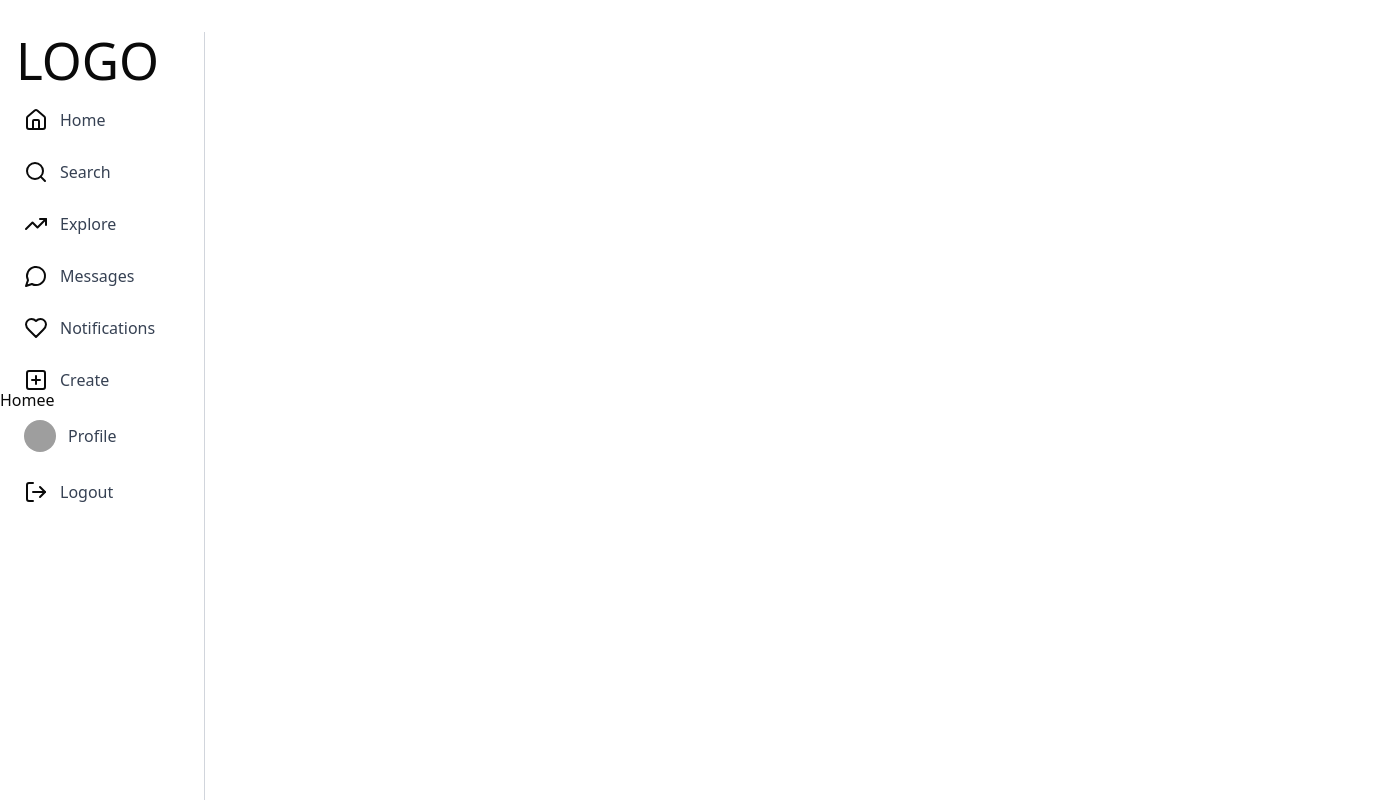
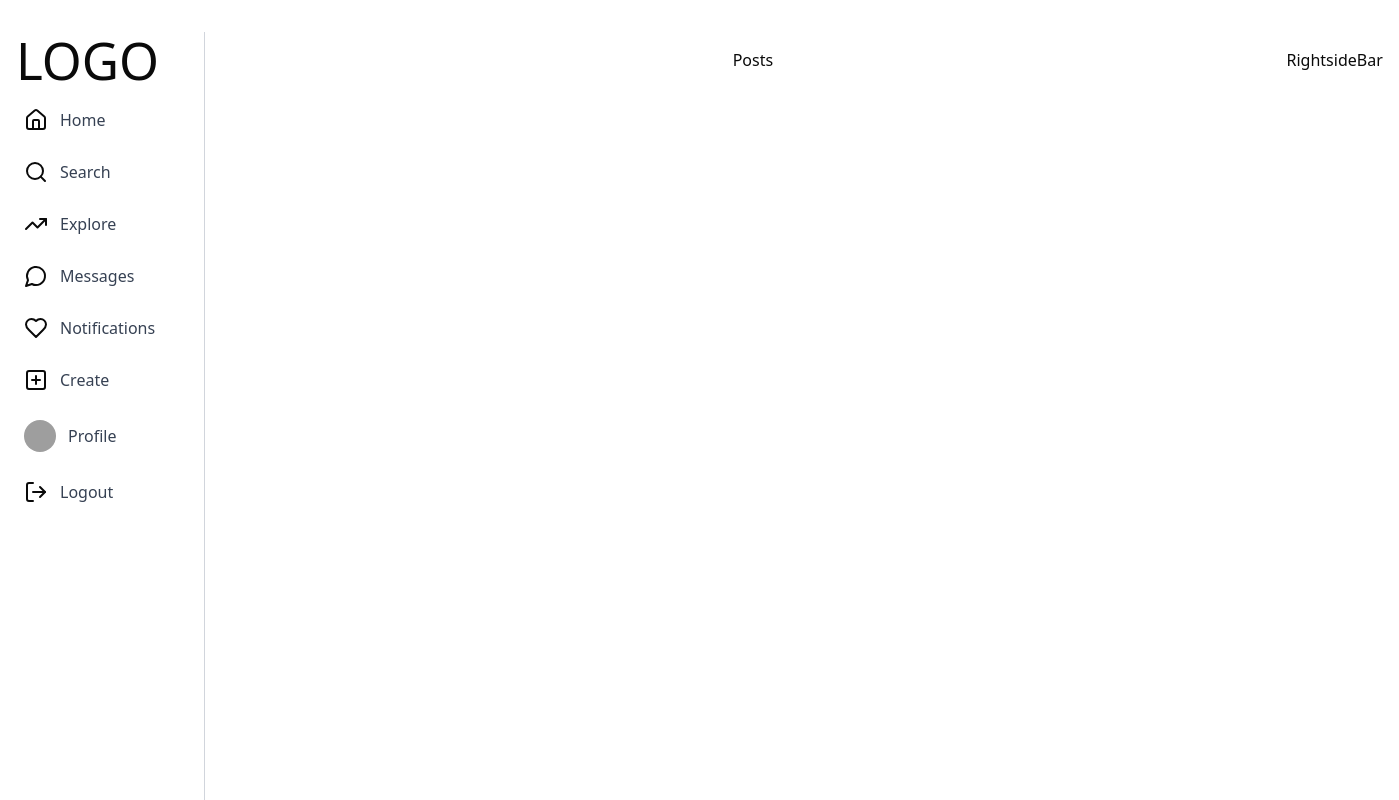
Before and after one commit to TarunVermaaa/SocialMedia, a React (Vite) app in the folder frontend/: page / in a window 1280 px wide. Shown: the whole page, 1399 px wide, since content can reach past the window. Built offline with nearby package versions, Linux system fonts and the light colour scheme; grey boxes are pictures that could not be loaded.

Commit message:
UIChanges

```diff
--- /dev/null
+++ b/frontend/src/components/Feed.jsx
@@ -0,0 +1,12 @@
+import React from "react";
+import Posts from "./Posts";
+
+const Feed = () => {
+  return (
+    <div className="flex-1 my-12 flex flex-col items-center pl-[1800%]">
+      <Posts />
+    </div>
+  );
+};
+
+export default Feed;
--- a/frontend/src/components/Home.jsx
+++ b/frontend/src/components/Home.jsx
@@ -1,9 +1,19 @@
-import React from 'react'
+import React from "react";
+import Feed from "./Feed";
+import { Outlet } from "react-router-dom";
+import RightSidebar from "./RightSidebar";
 
 const Home = () => {
   return (
-    <div>Homee</div>
-  )
-}
+    <div className="flex">
+      <div className="flex-grow">
+        <Feed />
+        <Outlet />
+      </div>
 
-export default Home
+      <RightSidebar />
+    </div>
+  );
+};
+
+export default Home;
--- a/frontend/src/components/MainLayout.jsx
+++ b/frontend/src/components/MainLayout.jsx
@@ -4,10 +4,10 @@
 
 const MainLayout = () => {
   return (
-    <div>
+    <div className="flex min-h-screen">
       <LeftSidebar />
-      <div>
-        <Outlet /> {/* This is where the child routes will be rendered */}
+      <div className="flex-1 ml-[16%]"> {/* Shifted to right since sidebar is fixed */}
+        <Outlet />
       </div>
     </div>
   );
--- /dev/null
+++ b/frontend/src/components/Posts.jsx
@@ -0,0 +1,9 @@
+import React from 'react'
+
+const Posts = () => {
+  return (
+    <div>Posts</div>
+  )
+}
+
+export default Posts
--- /dev/null
+++ b/frontend/src/components/RightSidebar.jsx
@@ -0,0 +1,12 @@
+import React from "react";
+
+const RightSidebar = () => {
+  return (
+    <div className="p-4 py-12 pl-[800%]">
+        RightsideBar
+      {/* Put your right side items here */}
+    </div>
+  );
+};
+
+export default RightSidebar;
```
